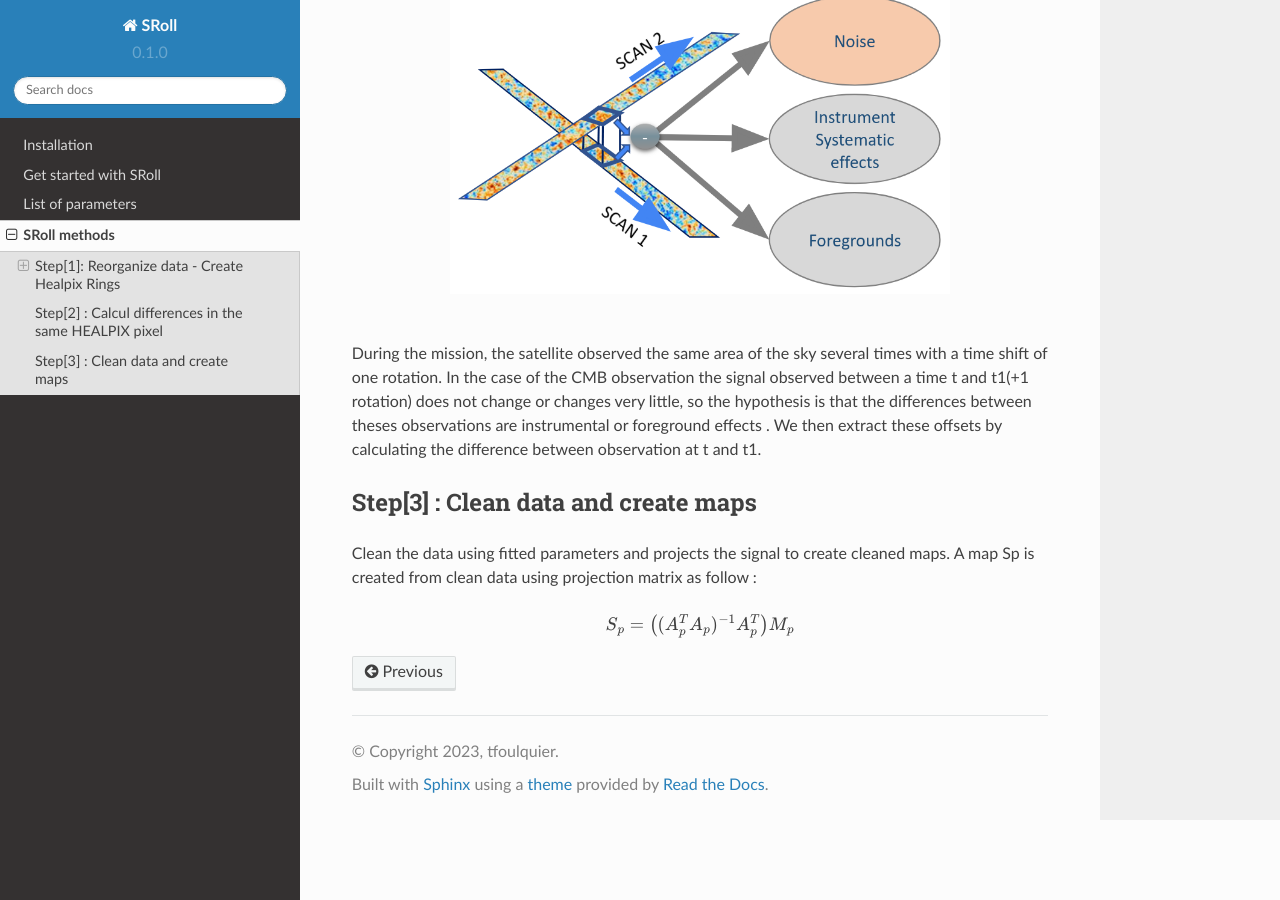
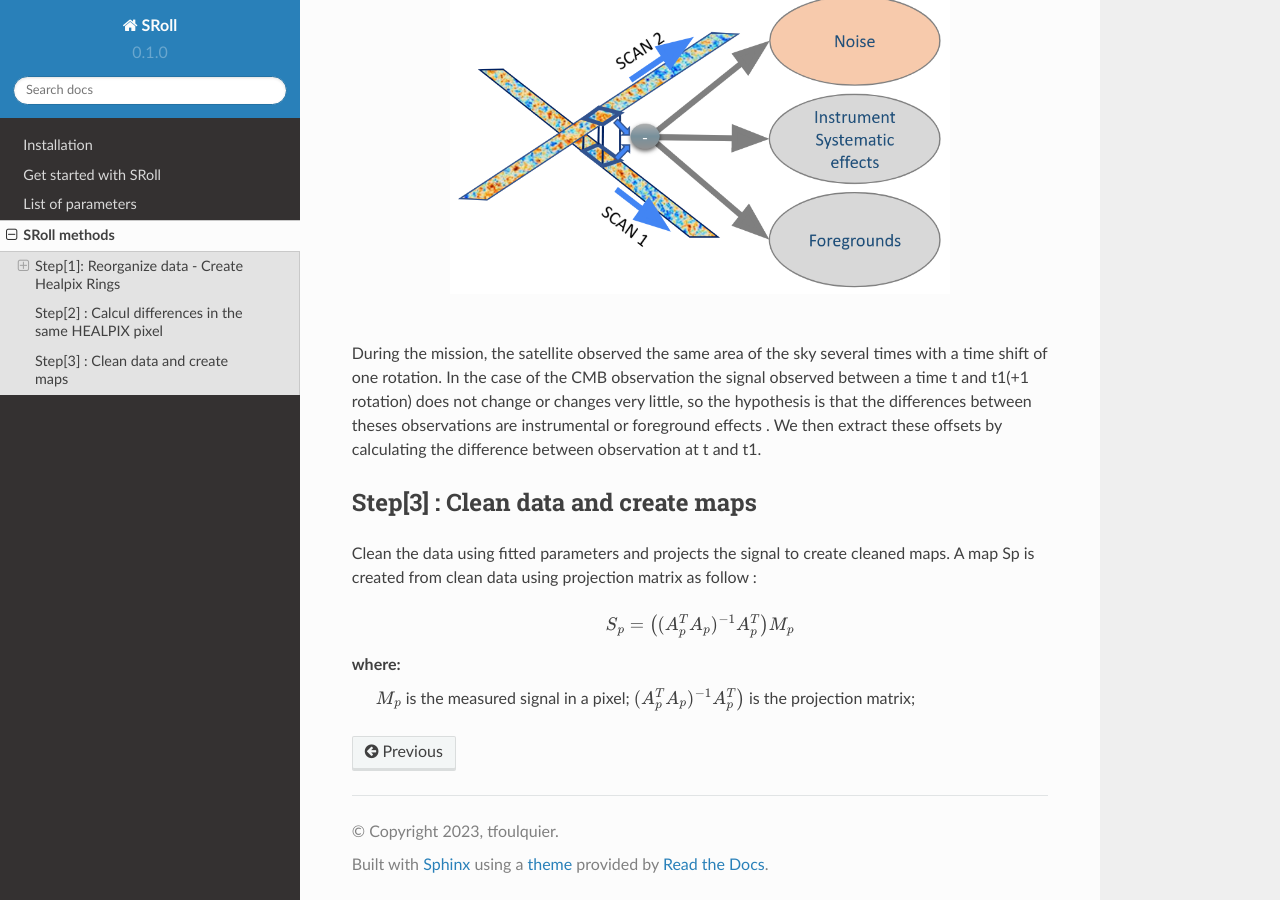
Before and after one commit to jmdelouis/SRoll, a Sphinx documentation site: the page built from readthedocs/docs/source/methods.rst, in a window 1280 px wide and 900 px high, scrolled down 886 px. Built offline with Sphinx 7.4.7 and the Read the Docs theme 2.0.0, drawn with Linux system fonts in a browser that asks for light colours.

Commit message:
Update methods.rst

```diff
--- a/readthedocs/docs/source/methods.rst
+++ b/readthedocs/docs/source/methods.rst
@@ -51,3 +51,7 @@ maps. A map Sp is created from clean data using projection matrix as follow :
 .. math::
 
     S_{p}=\big{(}(A^T_{p}A_{p})^{-1} A^T_{p}\big{)}M_{p} \nonumber
+
+where:
+ :math:`M_{p}` is the measured signal in a pixel;
+ :math:`(A^T_{p}A_{p})^{-1} A^T_{p}\big{)}` is the projection matrix;
```
